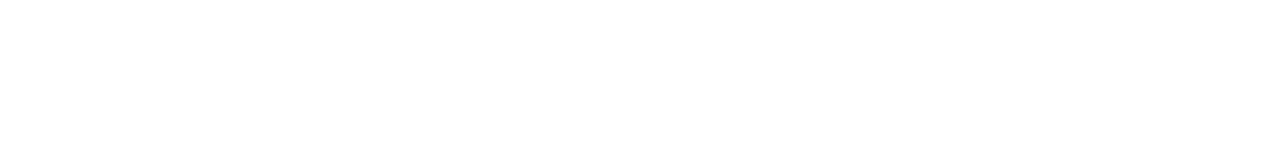
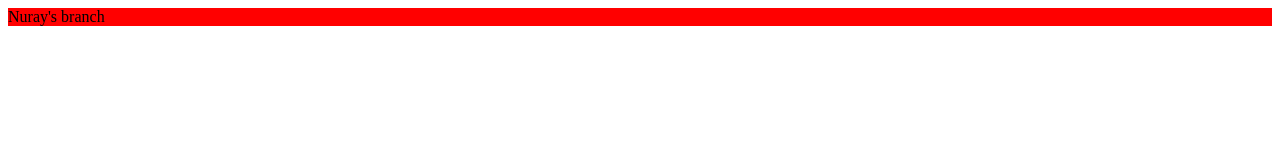
Before and after one commit to muradd66/project, a plain HTML site: page index.html in a window 1280 px wide. Drawn offline with Linux system fonts and the light colour scheme.

Commit message:
update html

```diff
--- a/index.html
+++ b/index.html
@@ -4,8 +4,9 @@
     <meta charset="UTF-8">
     <meta name="viewport" content="width=device-width, initial-scale=1.0">
     <link rel="stylesheet" href="./style.css">
-    <title>Document</title>
+    <title>project</title>
 </head>
 <body>
+    <div class="nuray"> Nuray's branch</div>
 </body>
 </html>
--- a/style.css
+++ b/style.css
@@ -1,3 +1,3 @@
-h1{
+.nuray{
     background-color: red;
 }
```
